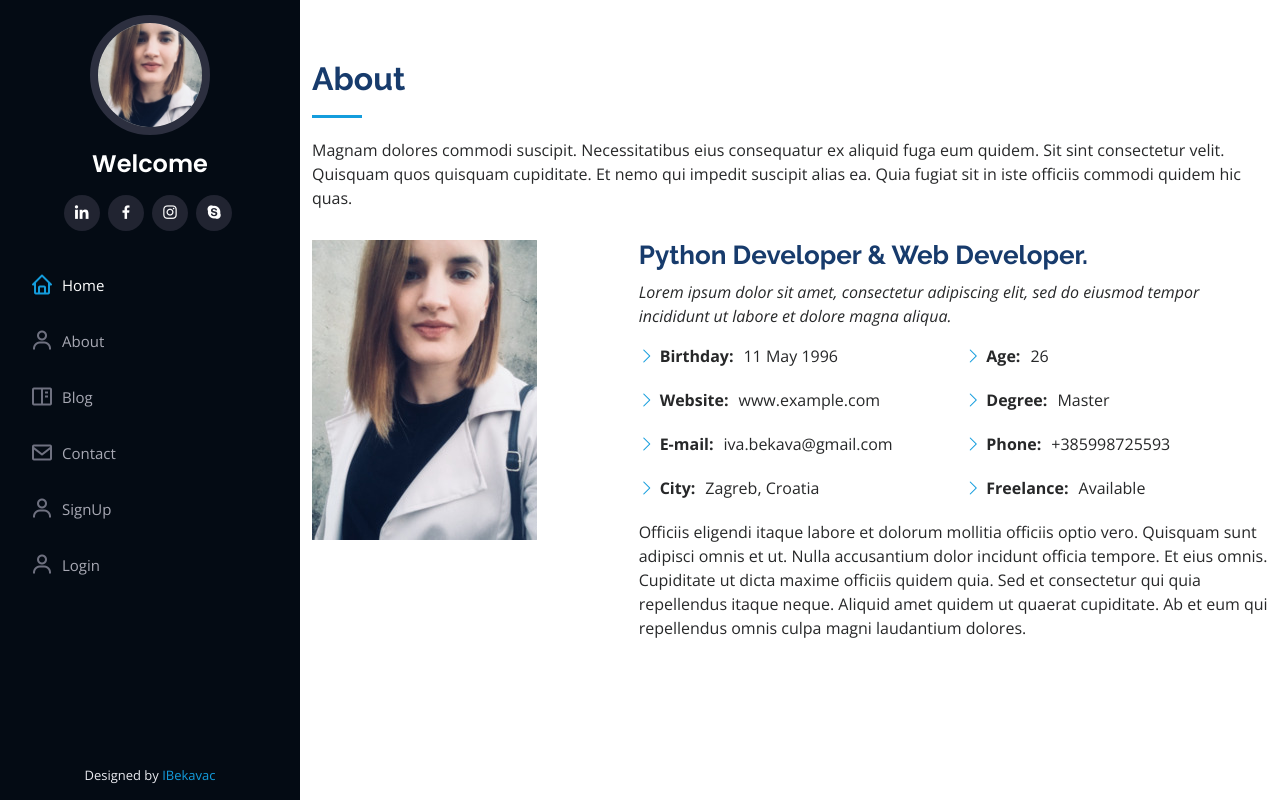
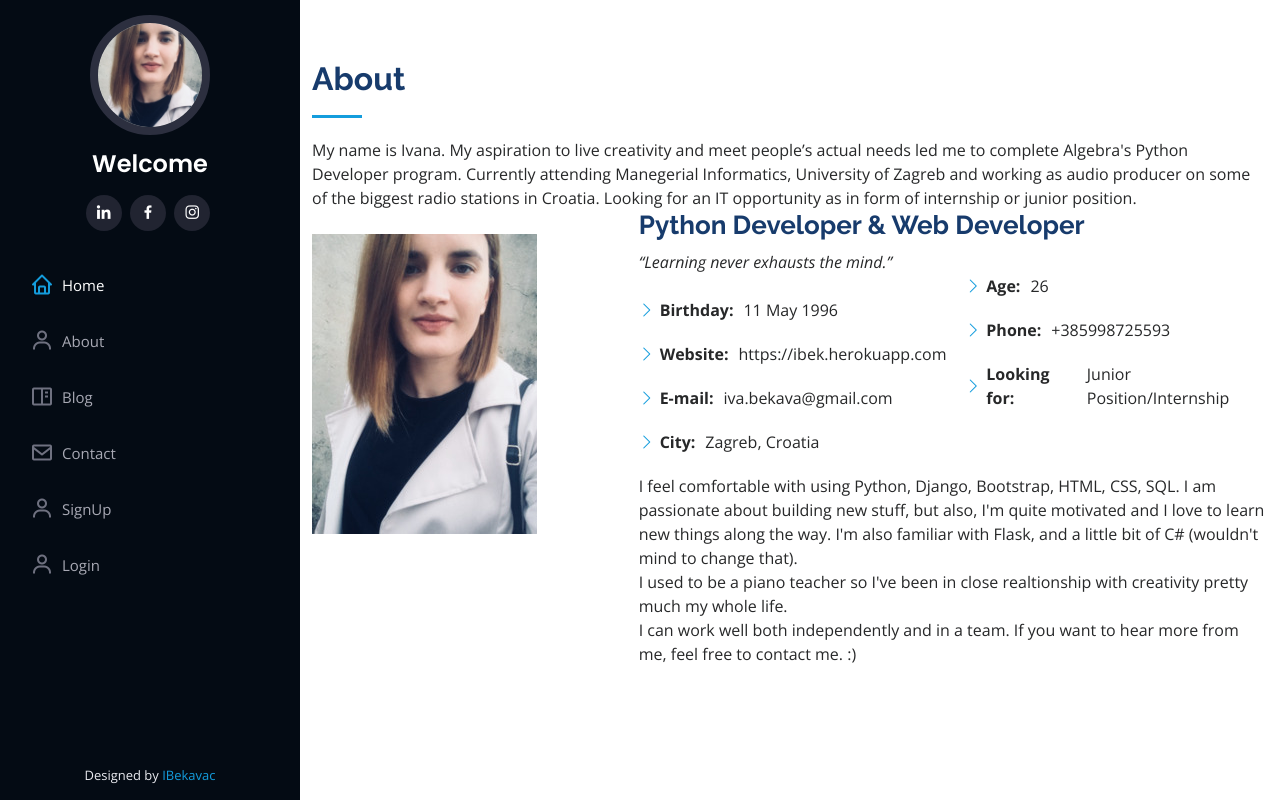
Before and after one commit to iva1105/web_portfolio, a Django app: page /about in a window 1280 px wide. Run offline with Django 4.2, Linux system fonts and the light colour scheme; some libraries are stand-ins or nearby versions.

Commit message:
this is message

```diff
--- a/templates/about.html
+++ b/templates/about.html
@@ -10,24 +10,25 @@
 
       <div class="section-title">
         <h2>About</h2>
-        <p>Magnam dolores commodi suscipit. Necessitatibus eius consequatur ex aliquid fuga eum quidem. Sit sint consectetur velit. Quisquam quos quisquam cupiditate. Et nemo qui impedit suscipit alias ea. Quia fugiat sit in iste officiis commodi quidem hic quas.</p>
-      </div>
+        <p>My name is Ivana. My aspiration to live creativity and meet people’s actual needs led me to complete Algebra's Python Developer program. Currently attending Manegerial Informatics, University of Zagreb and working as audio producer on some of the biggest radio stations in Croatia.
+          Looking for an IT opportunity as in form of internship or junior position.
 
       <div class="row">
         <div class="col-lg-4" data-aos="fade-right">
+          <br>
           <img src="{% static 'assets/img/three.jpg' %}" class="img-fluid" alt="">
         </div>
         <div class="col-lg-8 pt-4 pt-lg-0 content" data-aos="fade-left">
-          <h3>Python Developer &amp; Web Developer.</h3>
+          <h3>Python Developer &amp; Web Developer</h3>
           <p class="fst-italic">
-            Lorem ipsum dolor sit amet, consectetur adipiscing elit, sed do eiusmod tempor incididunt ut labore et dolore
-            magna aliqua.
+            “Learning never exhausts the mind.”
           </p>
           <div class="row">
             <div class="col-lg-6">
+              <br>
               <ul>
                 <li><i class="bi bi-chevron-right"></i> <strong>Birthday:</strong> <span>11 May 1996</span></li>
-                <li><i class="bi bi-chevron-right"></i> <strong>Website:</strong> <span>www.example.com</span></li>
+                <li><i class="bi bi-chevron-right"></i> <strong>Website:</strong> <span>https://ibek.herokuapp.com</span></li>
                 <li><i class="bi bi-chevron-right"></i> <strong>E-mail:</strong> <span>iva.bekava@gmail.com</span></li>
                 <li><i class="bi bi-chevron-right"></i> <strong>City:</strong> <span>Zagreb, Croatia</span></li>
               </ul>
@@ -35,16 +36,16 @@
             <div class="col-lg-6">
               <ul>
                 <li><i class="bi bi-chevron-right"></i> <strong>Age:</strong> <span>26</span></li>
-                <li><i class="bi bi-chevron-right"></i> <strong>Degree:</strong> <span>Master</span></li>
+
                 <li><i class="bi bi-chevron-right"></i> <strong>Phone:</strong> <span>+385998725593</span></li>
-                <li><i class="bi bi-chevron-right"></i> <strong>Freelance:</strong> <span>Available</span></li>
+                <li><i class="bi bi-chevron-right"></i> <strong>Looking for:</strong> <span>Junior Position/Internship</span></li>
               </ul>
             </div>
           </div>
           <p>
-            Officiis eligendi itaque labore et dolorum mollitia officiis optio vero. Quisquam sunt adipisci omnis et ut. Nulla accusantium dolor incidunt officia tempore. Et eius omnis.
-            Cupiditate ut dicta maxime officiis quidem quia. Sed et consectetur qui quia repellendus itaque neque. Aliquid amet quidem ut quaerat cupiditate. Ab et eum qui repellendus omnis culpa magni laudantium dolores.
-          </p>
+            I feel comfortable with using Python, Django, Bootstrap, HTML, CSS, SQL. I am passionate about building new stuff, but also, I'm quite motivated and I love to learn new things along the way. I'm also familiar with Flask, and a little bit of C# (wouldn't mind to change that). <br>
+            I used to be a piano teacher so I've been in close realtionship with creativity pretty much my whole life. <br>I can work well both independently and in a team.
+            If you want to hear more from me, feel free to contact me. :)
         </div>
       </div>
 
--- a/templates/basic.html
+++ b/templates/basic.html
@@ -52,7 +52,7 @@
           <a href="https://www.linkedin.com/in/iva-b-7195a9261/" class="linkedin" target ="_blank"><i class="bx bxl-linkedin"></i></a>
           <a href="https://www.facebook.com/ivana.bekavac.7/" class="facebook" target ="_blank"><i class="bx bxl-facebook"></i></a>
           <a href="https://www.instagram.com/ivabekavac/" class="instagram" target ="_blank"><i class="bx bxl-instagram"></i></a>
-          <a href="#" class="google-plus"><i class="bx bxl-skype"></i></a>
+
 
         </div>
       </div>
```
